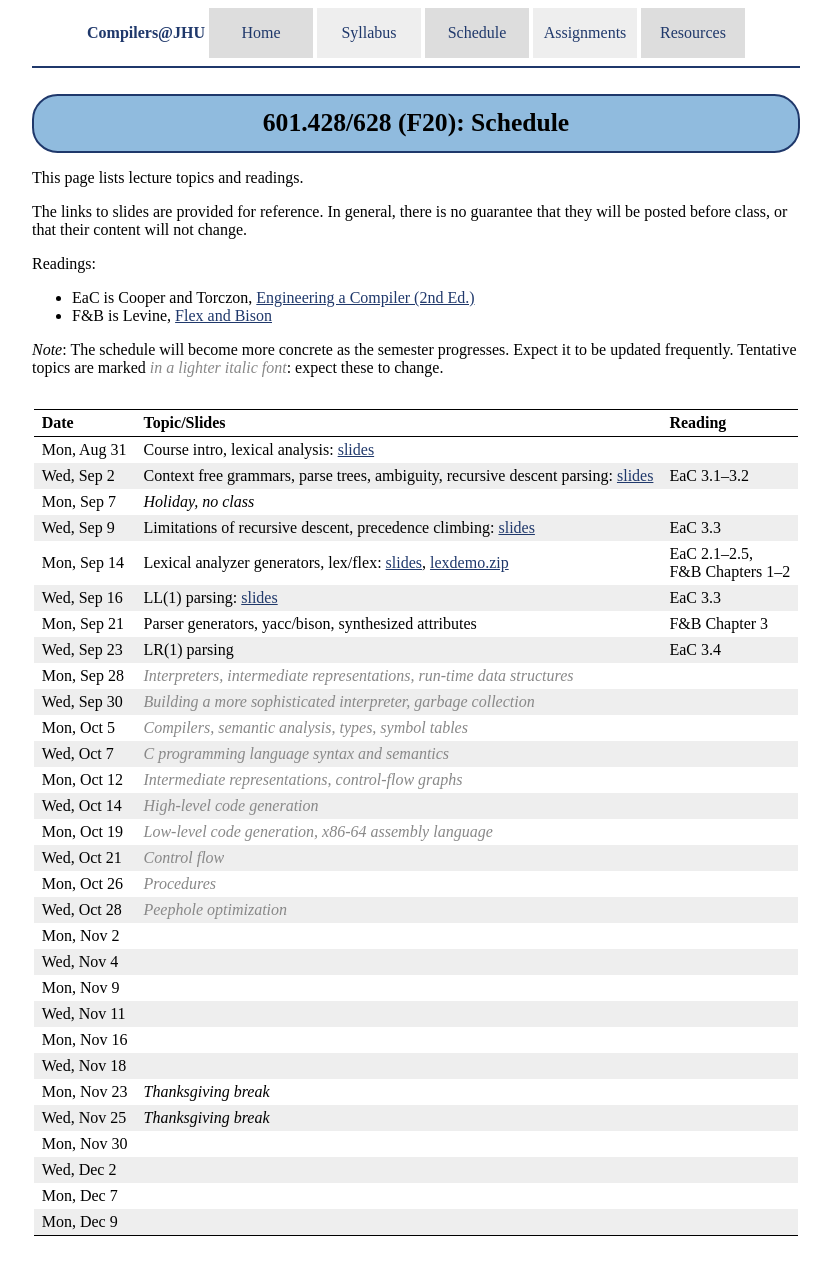
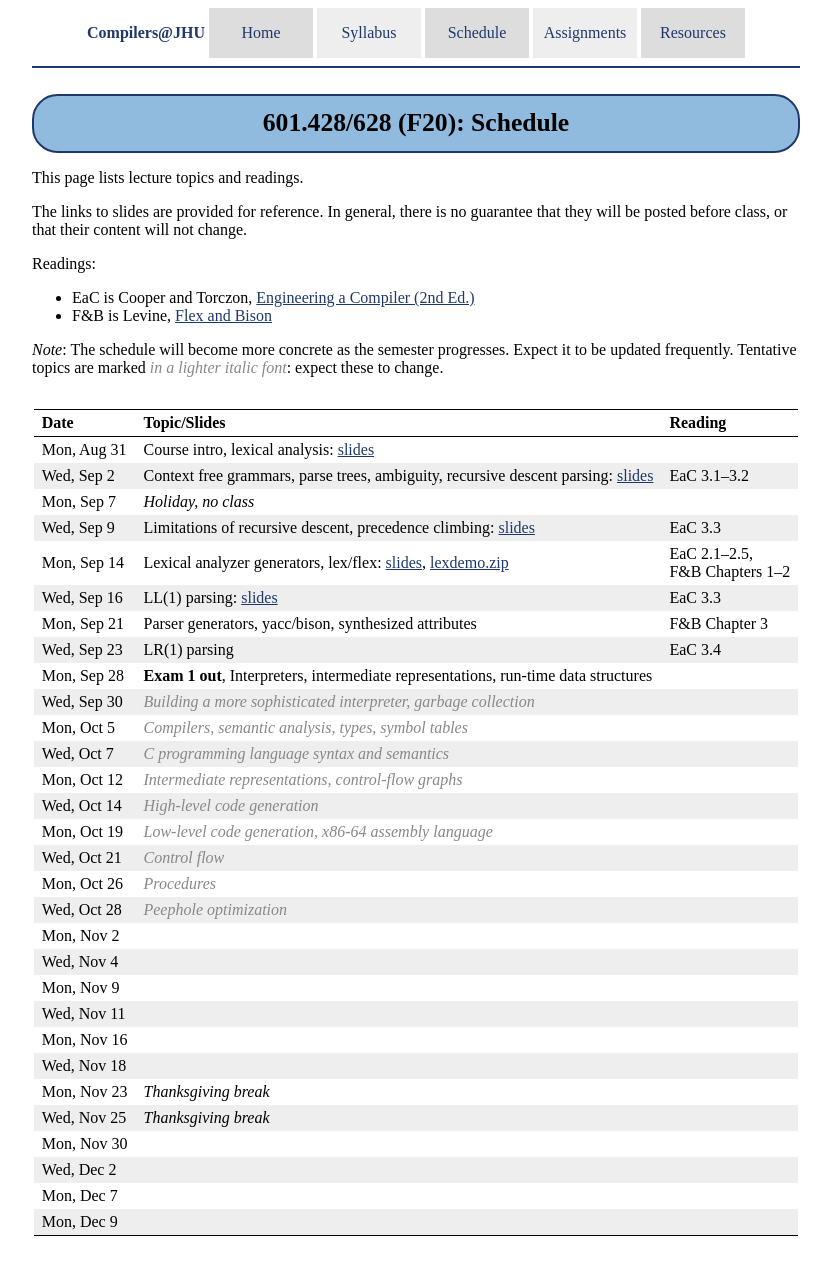
Before and after one commit to jhucompilers/fall2020, a Jekyll site: the page built from schedule.md, in a window 1280 px wide. Shown: the whole page, without its empty margins (224-1055 px from the left). Built offline with Jekyll 4.4.1, drawn with Linux system fonts in a browser that asks for light colours.

Commit message:
exam 1 out date

```diff
--- a/schedule.md
+++ b/schedule.md
@@ -24,7 +24,7 @@ Mon, Sep 14 | Lexical analyzer generators, lex/flex: [slides](lectures/lecture04
 Wed, Sep 16 | LL(1) parsing: [slides](lectures/lecture05-public.pdf) | EaC 3.3
 Mon, Sep 21 | Parser generators, yacc/bison, synthesized attributes | F&amp;B Chapter 3
 Wed, Sep 23 | LR(1) parsing | EaC 3.4
-Mon, Sep 28 | <span class="tentative">Interpreters, intermediate representations, run-time data structures</span>
+Mon, Sep 28 | <b>Exam 1 out</b>, Interpreters, intermediate representations, run-time data structures
 Wed, Sep 30 | <span class="tentative">Building a more sophisticated interpreter, garbage collection</span>
 Mon, Oct 5 | <span class="tentative">Compilers, semantic analysis, types, symbol tables</span>
 Wed, Oct 7 | <span class="tentative">C programming language syntax and semantics</span>
```
